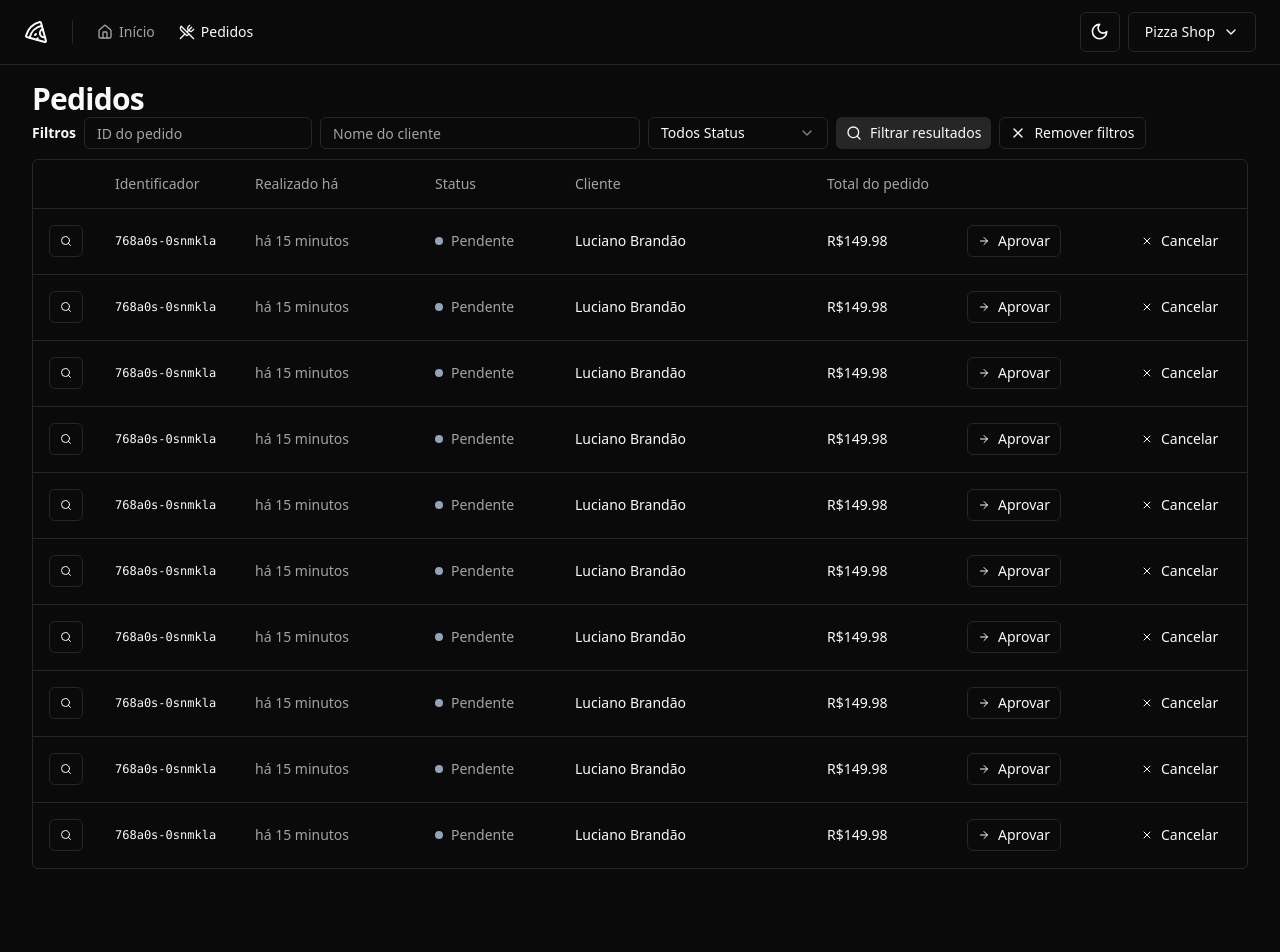
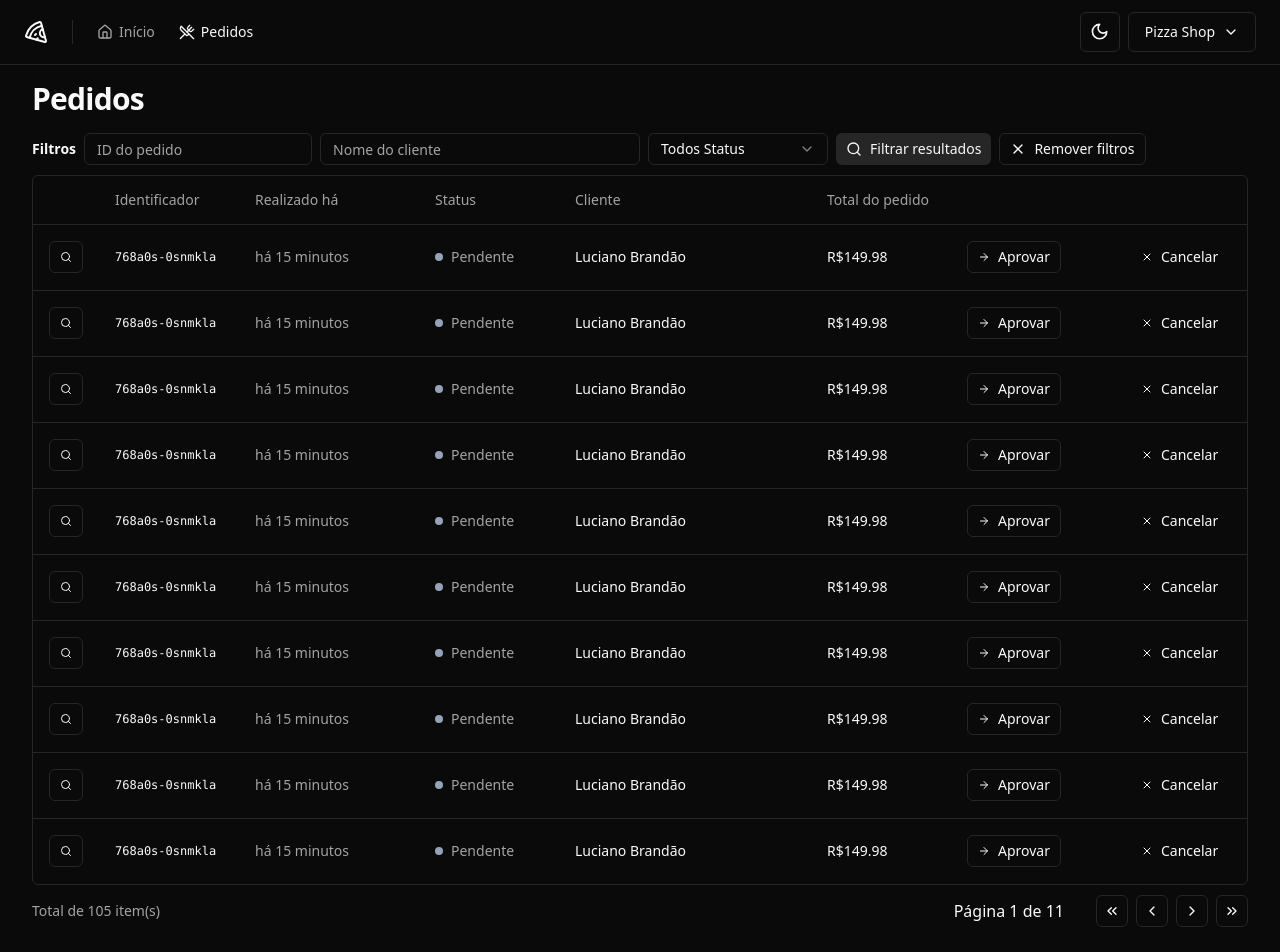
Before and after one commit to lucianocodes/react-pizza-shop, a React (Vite) app: page /orders in a window 1280 px wide. Shown: the top 952 px of the page. Before the commit the page ends 901 px from the top, so only its background shows below. Built offline with nearby package versions, Linux system fonts and the light colour scheme.

Commit message:
Componente: Paginação

```diff
--- /dev/null
+++ b/src/components/pagination.tsx
@@ -0,0 +1,53 @@
+import {
+  ChevronLeft,
+  ChevronRight,
+  ChevronsLeft,
+  ChevronsRight,
+} from 'lucide-react';
+import { Button } from './ui/button';
+
+export interface PaginationProps {
+  pageIndex: number;
+  totalCount: number;
+  perPage: number;
+}
+
+export function Pagination({
+  pageIndex,
+  totalCount,
+  perPage,
+}: PaginationProps) {
+  const pages = Math.ceil(totalCount / perPage) || 1;
+
+  return (
+    <div className="flex items-center justify-between">
+      <span className="text-sm text-muted-foreground">
+        Total de {totalCount} item(s)
+      </span>
+
+      <div className="flex items-center gap-6 lg:gap-8">
+        <div className="tsxt-sm font-medium">
+          Página {pageIndex + 1} de {pages}
+        </div>
+        <div className="flex items-center gap-2">
+          <Button variant="outline" className="h-8 w-8 p-0">
+            <ChevronsLeft className="h-4 w-4" />
+            <span className="sr-only">Primeira página</span>
+          </Button>
+          <Button variant="outline" className="h-8 w-8 p-0">
+            <ChevronLeft className="h-4 w-4" />
+            <span className="sr-only">Pagina anterior</span>
+          </Button>
+          <Button variant="outline" className="h-8 w-8 p-0">
+            <ChevronRight className="h-4 w-4" />
+            <span className="sr-only">Próxima página</span>
+          </Button>
+          <Button variant="outline" className="h-8 w-8 p-0">
+            <ChevronsRight className="h-4 w-4" />
+            <span className="sr-only">Última página</span>
+          </Button>
+        </div>
+      </div>
+    </div>
+  );
+}
--- a/src/pages/app/orders/orders.tsx
+++ b/src/pages/app/orders/orders.tsx
@@ -1,5 +1,4 @@
 import { Helmet } from 'react-helmet-async';
-import { Input } from '../../../components/ui/input';
 import {
   Table,
   TableBody,
@@ -10,6 +9,7 @@
 
 import { OrderTableRow } from './order-table-row';
 import { OrderTableFilters } from './order-table-filters';
+import { Pagination } from '../../../components/pagination';
 
 export function Orders() {
   return (
@@ -17,7 +17,6 @@
       <Helmet title="Pedidos" />
       <div className="flex flex-col gap-4">
         <h1 className="text-3xl font-bold tracking-tight">Pedidos</h1>
-      </div>
 
         <div className="space-y-2.5">
           <OrderTableFilters />
@@ -43,6 +42,9 @@
               </TableBody>
             </Table>
           </div>
+
+          <Pagination pageIndex={0} totalCount={105} perPage={10} />
+        </div>
       </div>
     </div>
   );
```
Lines whose indentation alone changed are shown as unchanged.
